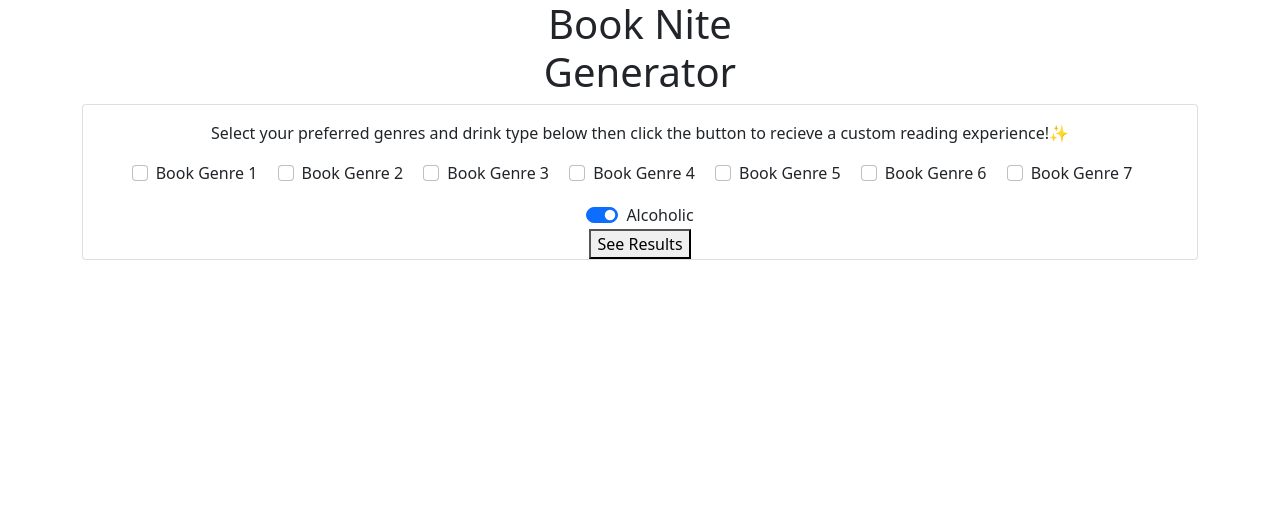
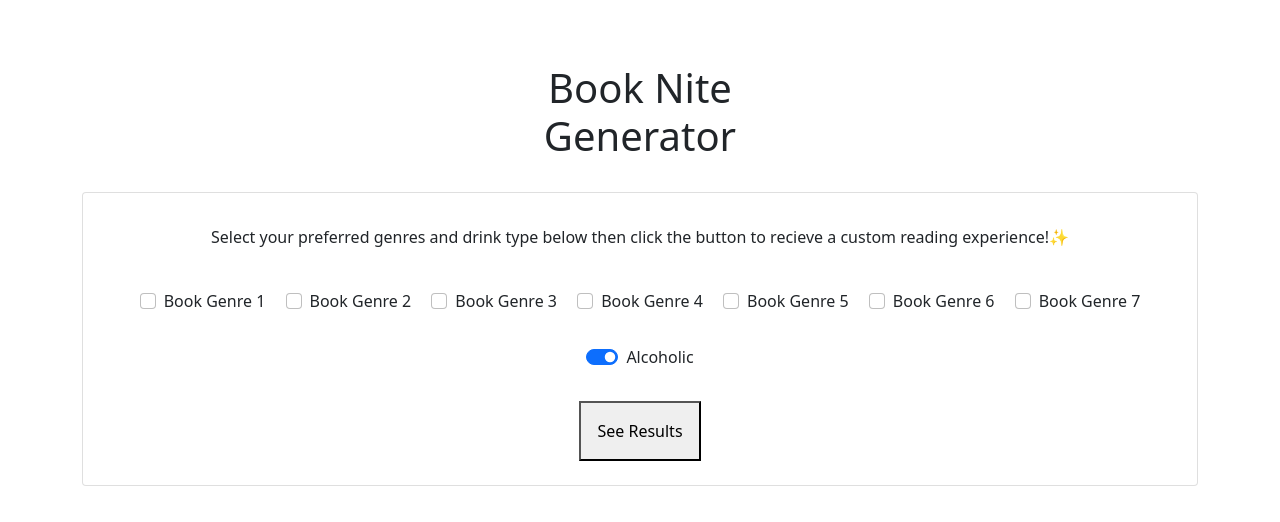
Before and after one commit to abbyjo/book-nite, a plain HTML site: page index.html in a window 1280 px wide. Drawn offline with nearby package versions, Linux system fonts and the light colour scheme.

Commit message:
Added padding and margins to main page

```diff
--- a/index.html
+++ b/index.html
@@ -4,7 +4,7 @@
 <head>
     <meta charset="UTF-8">
     <meta name="viewport" content="width=device-width, initial-scale=1.0">
-    <title>Book Nite Generator</title>
+    <title>✨Book Nite</title>
     <!-- Bootstrap CSS -->
     <link href="https://cdn.jsdelivr.net/npm/bootstrap@5.0.2/dist/css/bootstrap.min.css" rel="stylesheet"
         integrity="sha384-EVSTQN3/azprG1Anm3QDgpJLIm9Nao0Yz1ztcQTwFspd3yD65VohhpuuCOmLASjC" crossorigin="anonymous">
@@ -13,37 +13,37 @@
 
 <body>
 
-    <main class="container text-center">
-        <h1>Book Nite<br>Generator</h1>
+    <main class="container text-center vh-100 ">
+        <h1 class="my-3 p-5 pb-3">Book Nite<br>Generator</h1>
         <section id="form" class="card align-items-center">
             <div class="card-body">
-                <p>Select your preferred genres and drink type below then click the button to recieve a custom reading experience!✨</p>
+                <p class="p-3">Select your preferred genres and drink type below then click the button to recieve a custom reading experience!✨</p>
                 <!-- Inline checkboxes for Book Genres-->
-                <div class="form-check form-check-inline">
+                <div class="form-check form-check-inline m-2">
                     <input class="form-check-input" type="checkbox" id="genre-1" value="genre-1">
                     <label class="form-check-label" for="genre-1">Book Genre 1</label>
                 </div>
-                <div class="form-check form-check-inline">
+                <div class="form-check form-check-inline m-2">
                     <input class="form-check-input" type="checkbox" id="genre-2" value="genre-2">
                     <label class="form-check-label" for="genre-2">Book Genre 2</label>
                 </div>
-                <div class="form-check form-check-inline">
+                <div class="form-check form-check-inline m-2">
                     <input class="form-check-input" type="checkbox" id="genre-3" value="genre-3">
                     <label class="form-check-label" for="genre-3">Book Genre 3</label>
                 </div>
-                <div class="form-check form-check-inline">
+                <div class="form-check form-check-inline m-2">
                     <input class="form-check-input" type="checkbox" id="genre-4" value="genre-4">
                     <label class="form-check-label" for="genre-4">Book Genre 4</label>
                 </div>
-                <div class="form-check form-check-inline">
+                <div class="form-check form-check-inline m-2">
                     <input class="form-check-input" type="checkbox" id="genre-5" value="genre-5">
                     <label class="form-check-label" for="genre-5">Book Genre 5</label>
                 </div>
-                <div class="form-check form-check-inline">
+                <div class="form-check form-check-inline m-2">
                     <input class="form-check-input" type="checkbox" id="genre-6" value="genre-6">
                     <label class="form-check-label" for="genre-6">Book Genre 6</label>
                 </div>
-                <div class="form-check form-check-inline">
+                <div class="form-check form-check-inline m-2">
                     <input class="form-check-input" type="checkbox" id="genre-7" value="genre-7">
                     <label class="form-check-label" for="genre-7">Book Genre 7</label>
                 </div>
@@ -51,14 +51,16 @@
 
             <div>
                 <!-- Toggle switch for Alcoholic vs. Nonalcoholic drinks -->
-                <div class="form-check form-switch">
+                <div class="form-check form-switch m-2">
                     <input class="form-check-input" type="checkbox" role="switch" id="flexSwitchCheckChecked" checked>
                     <label class="form-check-label" for="flexSwitchCheckChecked">Alcoholic</label>
                 </div>
             </div>
-            <button>See Results</button>
+            <button class="m-4 p-3">See Results</button>
         </section>
     </main>
+    <!-- Previous searches can be generated and saved as buttons in footer section -->
+    <footer></footer>
 
     <!--Bootstrap Bundle with Popper -->
     <script src="https://cdn.jsdelivr.net/npm/bootstrap@5.0.2/dist/js/bootstrap.bundle.min.js"
```
